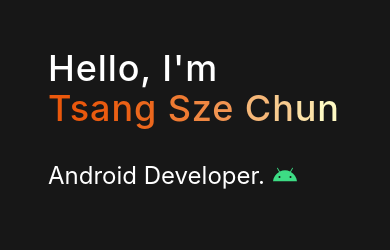
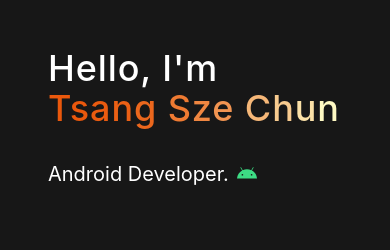
Before and after one commit to jacky-ttt/jacky-ttt.github.io, a Gatsby site: page / in a window 390 px wide. Shown: the top 250 px of the page. Built offline with nearby package versions, Linux system fonts and the light colour scheme; Gatsby itself is replaced by a stand-in of ours.

Commit message:
update subtitle text size

```diff
--- a/src/pages/index.tsx
+++ b/src/pages/index.tsx
@@ -52,7 +52,7 @@ type SubtitleProps = {
   children: React.ReactNode
 }
 export const Subtitle = ({ children }: SubtitleProps) => (
-  <h1 className="text-2xl lg:text-4xl font-sans text-white mt-8 xxl:w-3/4">
+  <h1 className="text-xl sm:text-2xl lg:text-4xl font-sans text-white mt-8 xxl:w-3/4">
     {children}
   </h1>
 )
```
